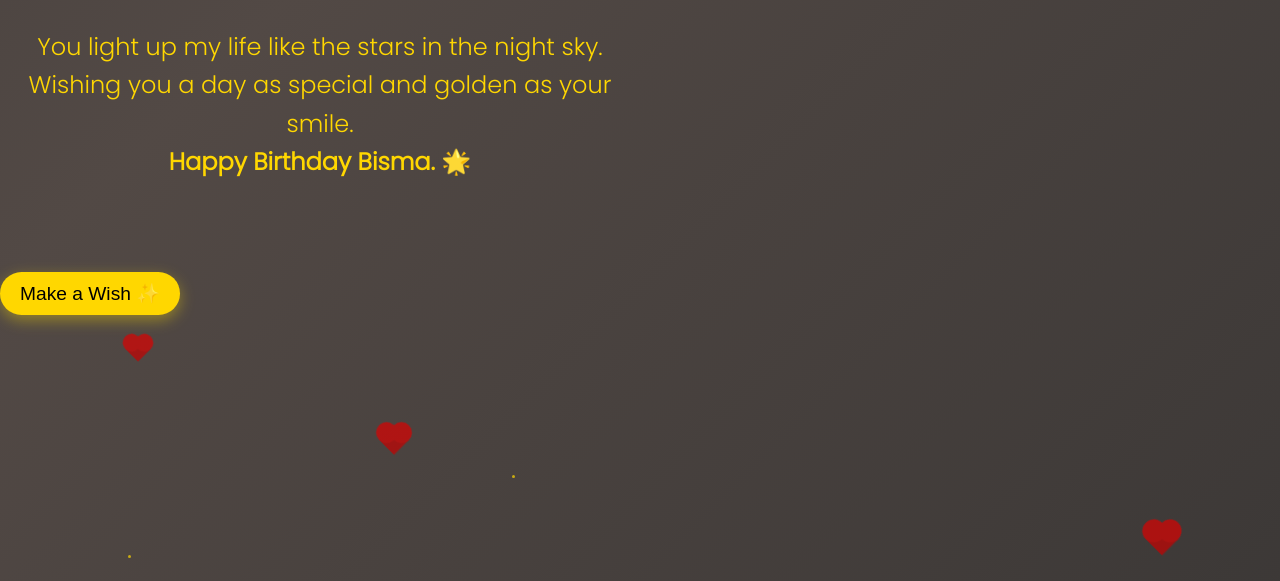
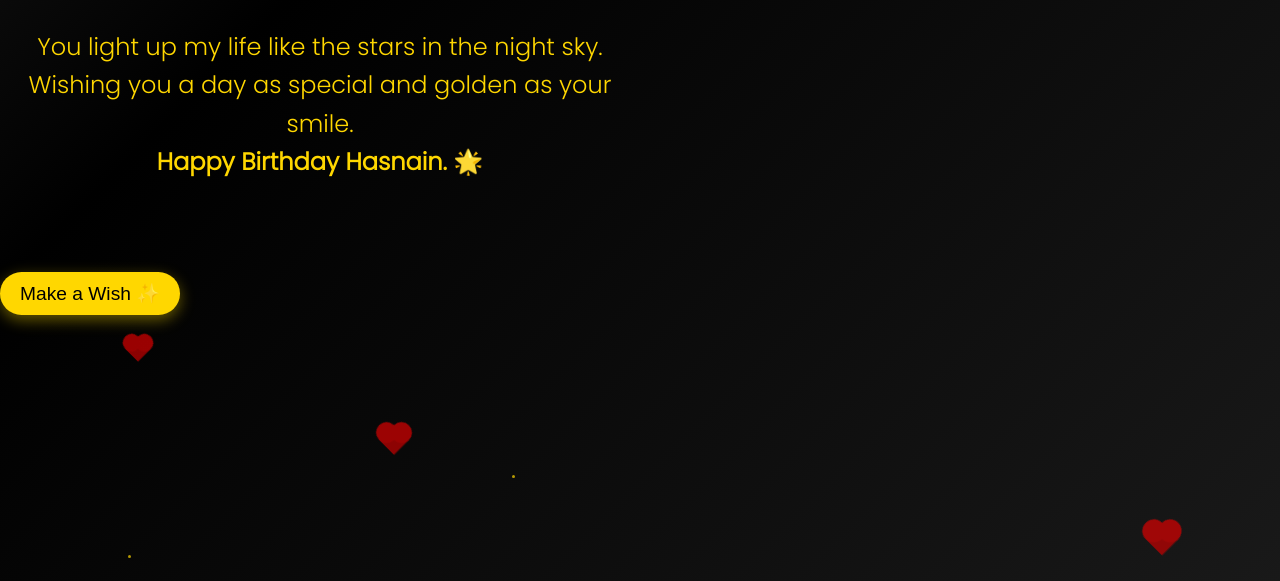
Before and after one commit to Muhhammad1uzair/HBD, a plain HTML site: page index.html in a window 1280 px wide. Shown: the part 219-800 px from the top of the page. Drawn offline with Linux system fonts and the light colour scheme.

Commit message:
Add files via upload

```diff
--- a/index.html
+++ b/index.html
@@ -16,7 +16,7 @@
 
         /* Animated Gradient Background */
         body {
-            background: linear-gradient(135deg, #000000, #2c2c2c, #524945, #2c2c2c);
+            background: linear-gradient(135deg, #000000, rgb(94, 94, 94), #000000, #2c2c2c);
             background-size: 400% 400%;
             animation: gradientAnimation 10s ease infinite;
             color: gold;
@@ -179,7 +179,7 @@
         }
 
         /* Media query for small screens */
-        @media (max-width: 600px) {
+        @media only screen and (max-width: 300px) {
             h1 {
                 font-size: 2.5rem; /* Smaller font size on small screens */
             }
@@ -195,7 +195,7 @@
             }
 
             #popupMessage h2 {
-                font-size: 2rem;
+                font-size: 1.5rem;
             }
 
             #popupMessage p {
@@ -210,7 +210,7 @@
     <p class="message">
         You light up my life like the stars in the night sky. <br>
         Wishing you a day as special and golden as your smile. <br>
-       <b>Happy Birthday Bisma. 🌟</b>
+       <b>Happy Birthday Hasnain. 🌟</b>
     </p>
 
     <button class="button" onclick="showPopup()">Make a Wish ✨</button>
```
